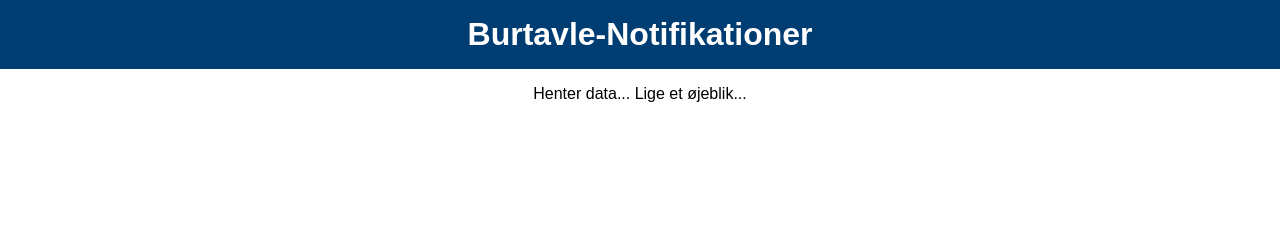
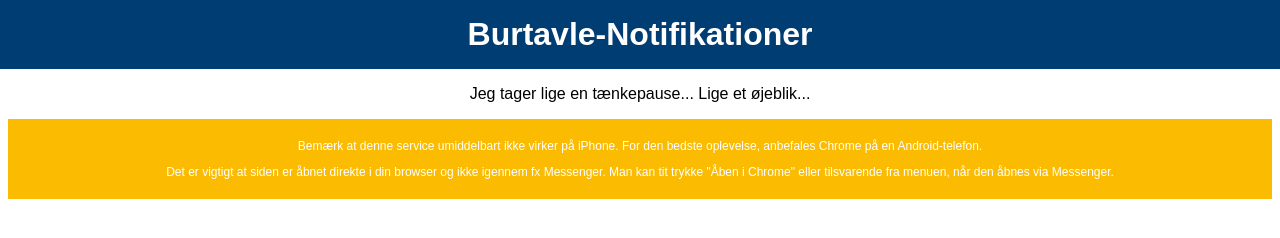
Before and after one commit to NVedsted/buret, a website: page static/index.html in a window 1280 px wide. Drawn offline with nearby package versions, Linux system fonts and the light colour scheme; no server answers.

Commit message:
Reword loading and add warning

```diff
--- a/static/index.html
+++ b/static/index.html
@@ -58,13 +58,29 @@
         button.unsub {
             background-color: #e2001a;
         }
+
+        .warning {
+            background-color: #fabb00;
+            padding: 0.5em;
+        }
+
+        .warning p {
+            color:white;
+            font-size: 0.75em;
+        }
     </style>
 </head>
 
 <body>
     <h1>Burtavle-Notifikationer</h1>
+
     <div class="container active" id="loading">
-        <p>Henter data... Lige et øjeblik...</p>
+        <p>Jeg tager lige en tænkepause... Lige et øjeblik...</p>
+
+        <div class="warning">
+            <p>Bemærk at denne service umiddelbart ikke virker på iPhone. For den bedste oplevelse, anbefales Chrome på en Android-telefon.</p>
+            <p>Det er vigtigt at siden er åbnet direkte i din browser og ikke igennem fx Messenger. Man kan tit trykke "Åben i Chrome" eller tilsvarende fra menuen, når den åbnes via Messenger.</p>
+        </div>
     </div>
 
     <div class="container" id="subscribe">
```
